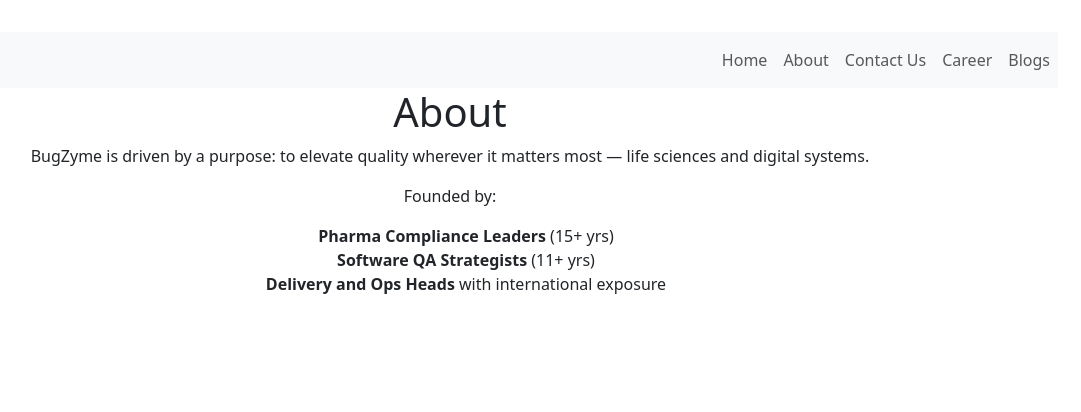
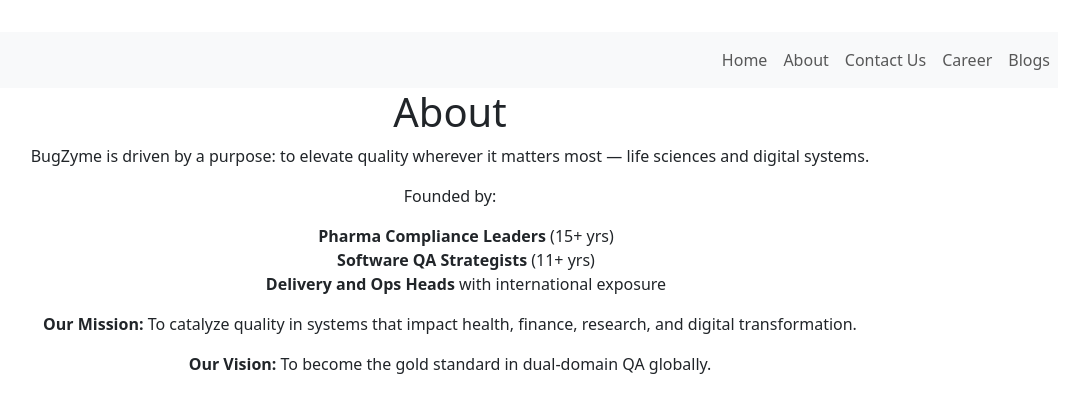
Before and after one commit to Awadheshpd/bugzyme, a React (Vite) app in the folder frontend/BugZyme/: page /about in a window 1280 px wide. Shown: the top 412 px of the page, without its empty margins (190-1271 px from the left). Built offline with nearby package versions, Linux system fonts and the light colour scheme.

Commit message:
updated about page

```diff
--- a/frontend/BugZyme/src/App.css
+++ b/frontend/BugZyme/src/App.css
@@ -45,3 +45,7 @@
 .read-the-docs {
   color: #888;
 }
+
+.about-details {
+  /* text-align: left; */
+}
--- a/frontend/BugZyme/src/pages/About.jsx
+++ b/frontend/BugZyme/src/pages/About.jsx
@@ -18,6 +18,16 @@
           <strong>Delivery and Ops Heads</strong> with international exposure
         </li>
       </ul>
+      <div className="about-details">
+        <p>
+          <strong>Our Mission:</strong> To catalyze quality in systems that
+          impact health, finance, research, and digital transformation.
+        </p>
+        <p>
+          <strong>Our Vision:</strong> To become the gold standard in
+          dual-domain QA globally.
+        </p>
+      </div>
     </>
   );
 }
```
